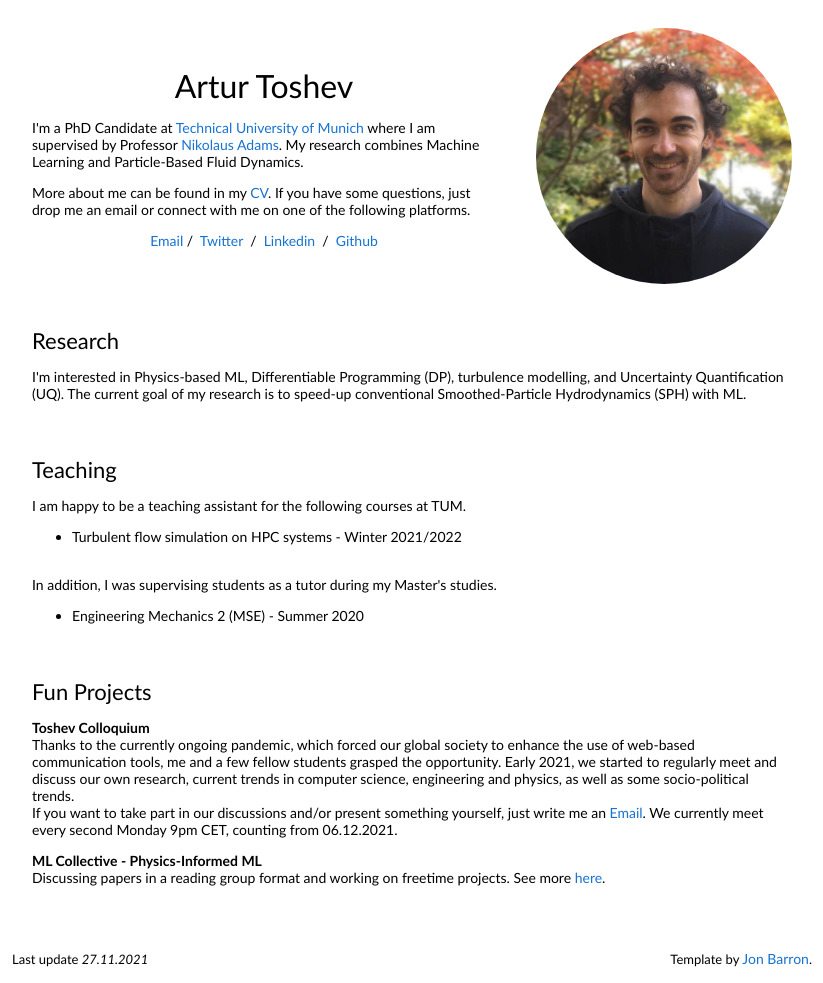
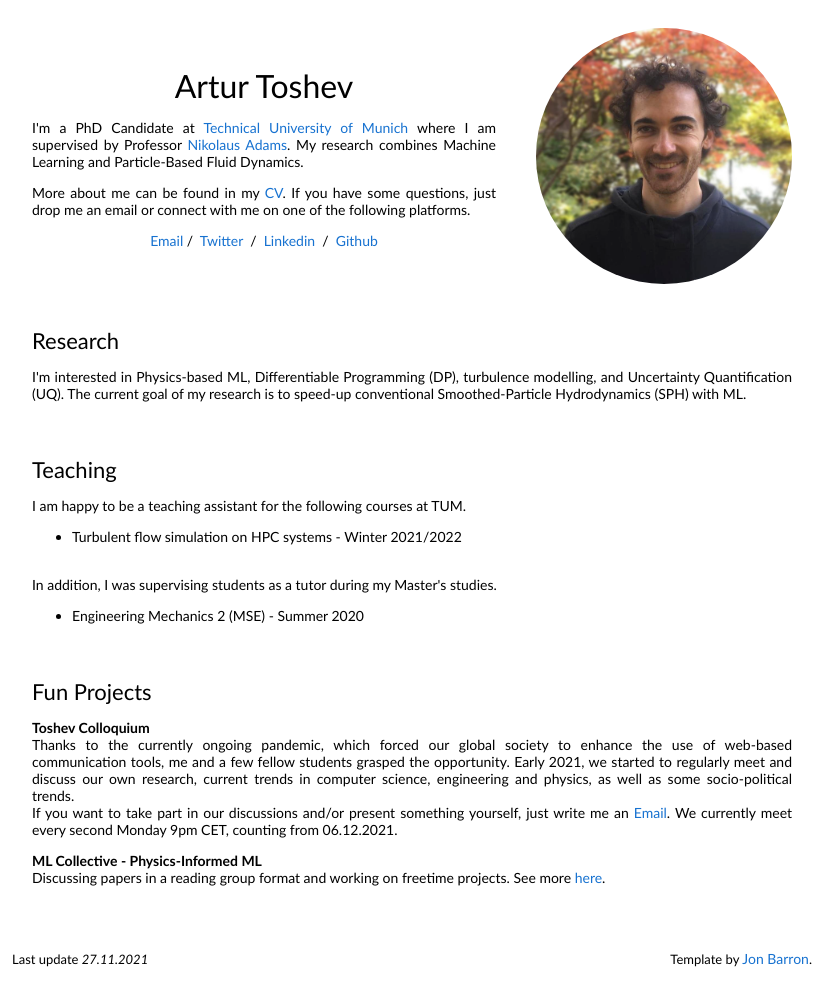
Before and after one commit to arturtoshev/arturtoshev.github.io, a plain HTML site: page index.html in a window 1280 px wide. Shown: the whole page, without its empty margins (228-1051 px from the left). Drawn offline with Linux system fonts and the light colour scheme.

Commit message:
text-align: justify

```diff
--- a/stylesheet.css
+++ b/stylesheet.css
@@ -78,10 +78,13 @@ body,
 td,
 th,
 tr,
-p,
 a {
   font-family: 'Lato', Verdana, Helvetica, sans-serif;
   font-size: 14px
+}
+
+p {
+  text-align: justify;
 }
 
 strong {
```
